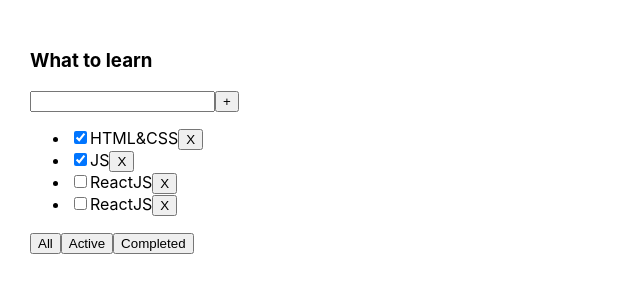
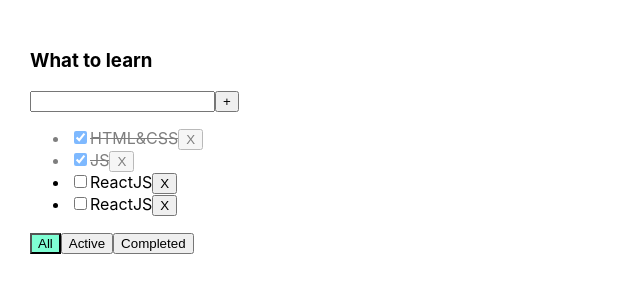
Before and after one commit to Sbagdasar/my-todolist, a React (Create React App) app: page / in a window 1280 px wide. Shown: the top 300 px of the page, without its empty margins (0-640 px from the left). Built offline with nearby package versions, Linux system fonts and the light colour scheme.

Commit message:
added styles for completed tasks

```diff
--- a/src/App.css
+++ b/src/App.css
@@ -18,3 +18,7 @@
 .active-filter {
   background-color: aquamarine;
 }
+.is-done {
+  opacity: 0.5;
+  text-decoration: line-through;
+}
--- a/src/App.tsx
+++ b/src/App.tsx
@@ -43,6 +43,7 @@ function App() {
                       changeFilter={changeFilter}
                       addTask={addTask}
                       changeTaskStatus={changeTaskStatus}
+                      filter={filter}
             />
         </div>
     );
--- a/src/components/Todolist.tsx
+++ b/src/components/Todolist.tsx
@@ -13,6 +13,7 @@ type TodolistPropsType = {
     addTask: (title: string) => void
     changeTaskStatus: (taskId: string, isDone: boolean) => void
     changeFilter: (filter: FilterValueType) => void
+    filter: FilterValueType
 }
 export const Todolist: React.FC<TodolistPropsType> = (props) => {
     const [title, setTitle] = useState<string>('')
@@ -62,7 +63,7 @@ export const Todolist: React.FC<TodolistPropsType> = (props) => {
                             const onChangeStatusHandler = (e: ChangeEvent<HTMLInputElement>) => {
                                 props.changeTaskStatus(t.id, e.currentTarget.checked)
                             }
-                            return (<li key={t.id}>
+                            return (<li key={t.id} className={t.isDone ? 'is-done' : ''}>
                                 <input type="checkbox" checked={t.isDone} onChange={onChangeStatusHandler}/>
                                 <span>{t.title}</span>
                                 <button onClick={removeTaskHandler}>X</button>
@@ -72,12 +73,15 @@ export const Todolist: React.FC<TodolistPropsType> = (props) => {
                 }
             </ul>
             <div>
-                <button onClick={allFilterHandler}>All</button>
-                <button onClick={activeFilterHandler}>Active</button>
-                <button onClick={completedFilterHandler}>Completed</button>
+                <button onClick={allFilterHandler} className={props.filter === 'all' ? 'active-filter' : ''}>All
+                </button>
+                <button onClick={activeFilterHandler}
+                        className={props.filter === 'active' ? 'active-filter' : ''}>Active
+                </button>
+                <button onClick={completedFilterHandler}
+                        className={props.filter === 'completed' ? 'active-filter' : ''}>Completed
+                </button>
             </div>
         </div>
     );
 };
-
-//.active-filter
```
